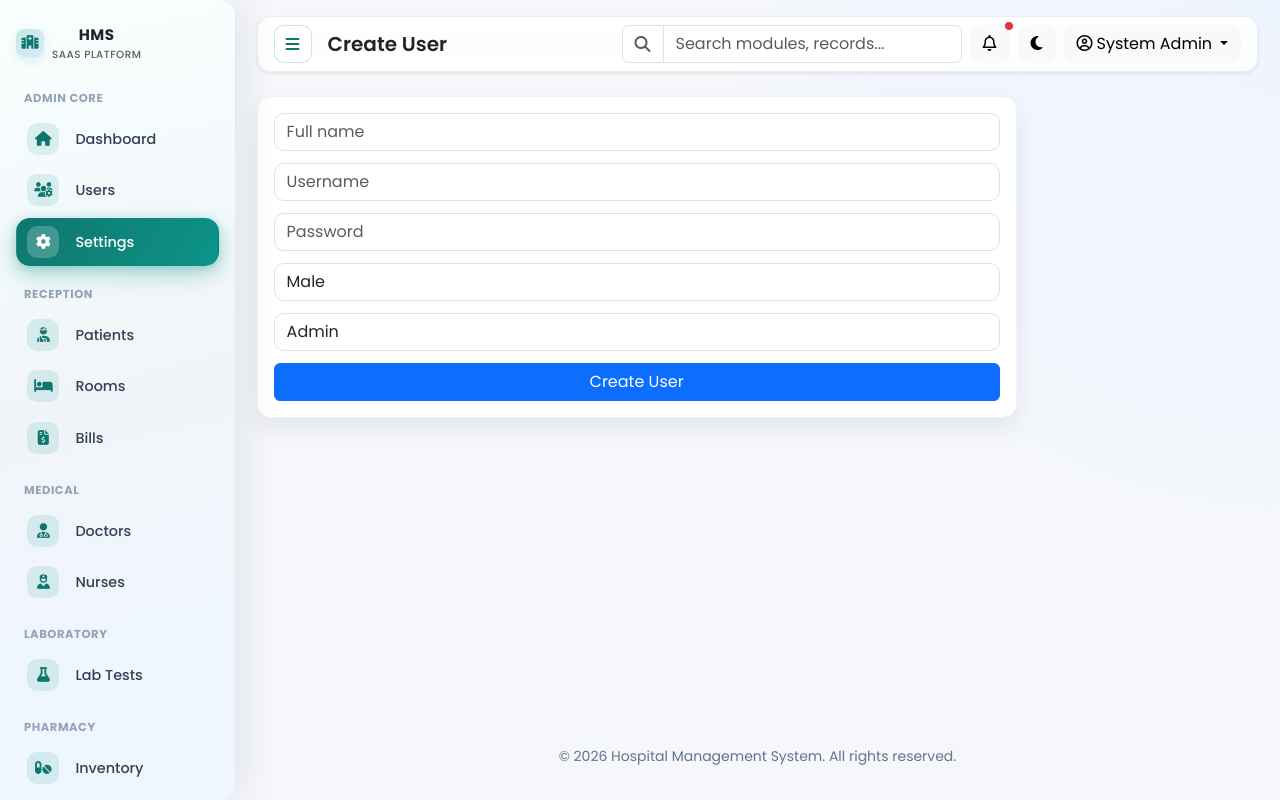
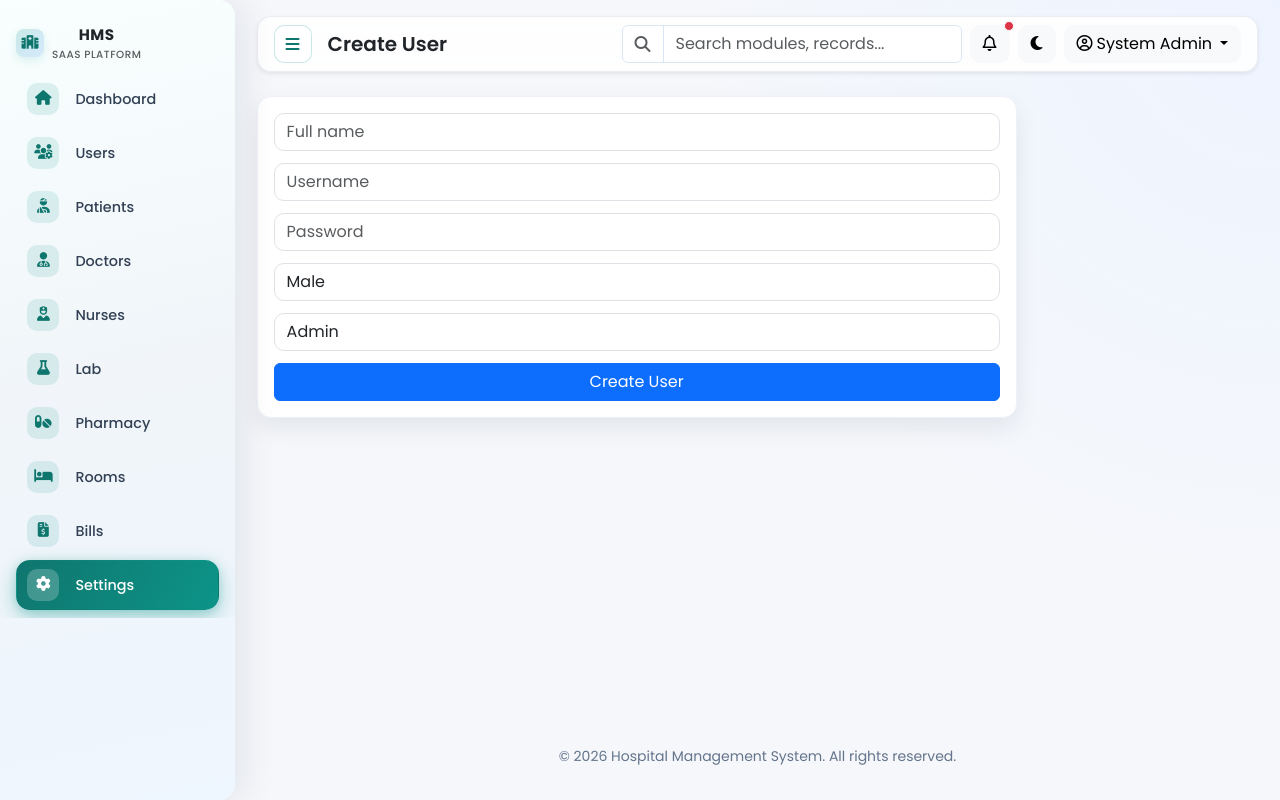
Before and after one commit to usame-ahmed/hospital-management-system, a PHP site: page /admin/create.php in a window 1280 px wide. Run offline with PHP 8.4, Linux system fonts and the light colour scheme; a user stored in the database is signed in.

Commit message:
feat: create dynamic sidebar component with role-based navigation links

```diff
--- a/includes/sidebar.php
+++ b/includes/sidebar.php
@@ -11,25 +11,16 @@ if ($appTitleInitials === '') {
 }
 $links = [
     'admin' => [
-        ['type' => 'header', 'label' => 'Admin Core'],
         ['Dashboard', '/admin/dashboard.php', 'fa-solid fa-house'],
         ['Users', '/admin/users.php', 'fa-solid fa-users-gear'],
-        ['Settings', '/admin/create.php', 'fa-solid fa-cog'],
-
-        ['type' => 'header', 'label' => 'Reception'],
         ['Patients', '/receptionist/view.php', 'fa-solid fa-user-injured'],
+        ['Doctors', '/admin/doctors.php', 'fa-solid fa-user-doctor'],
+        ['Nurses', '/admin/nurses.php', 'fa-solid fa-user-nurse'],
+        ['Lab', '/lab/view.php', 'fa-solid fa-flask'],
+        ['Pharmacy', '/pharmacy/view.php', 'fa-solid fa-pills'],
         ['Rooms', '/admissions/view.php', 'fa-solid fa-bed'],
         ['Bills', '/billing/view.php', 'fa-solid fa-file-invoice-dollar'],
-
-        ['type' => 'header', 'label' => 'Medical'],
-        ['Doctors', '/admin/doctors.php', 'fa-solid fa-user-doctor'],
-        ['Nurses', '/admin/nurses.php', 'fa-solid fa-user-nurse'],
-
-        ['type' => 'header', 'label' => 'Laboratory'],
-        ['Lab Tests', '/lab/view.php', 'fa-solid fa-flask'],
-
-        ['type' => 'header', 'label' => 'Pharmacy'],
-        ['Inventory', '/pharmacy/view.php', 'fa-solid fa-pills'],
+        ['Settings', '/admin/create.php', 'fa-solid fa-cog'],
     ],
     'receptionist' => [
         ['Dashboard', '/receptionist/dashboard.php', 'fa-solid fa-house'],
@@ -79,13 +70,7 @@ $links = [
             </div>
         </div>
         <nav class="sidebar-nav-scroll nav nav-pills flex-column gap-1 px-3 flex-grow-1" aria-label="Main navigation">
-            <?php foreach ($links[$role] ?? [] as $item): ?>
-                <?php if (isset($item['type']) && $item['type'] === 'header'): ?>
-                    <div class="sidebar-heading text-uppercase mt-3 mb-1 px-2" style="font-size: 0.72rem; font-weight: 700; color: #94a3b8; letter-spacing: 0.05em;">
-                        <?= e($item['label']) ?>
-                    </div>
-                <?php else: ?>
-                    <?php [$label, $path, $icon] = $item; ?>
+            <?php foreach ($links[$role] ?? [] as [$label, $path, $icon]): ?>
                 <?php $isActive = str_contains($currentPath, $path); ?>
                 <a class="nav-link sidebar-nav-link d-flex flex-nowrap align-items-center gap-3 <?= $isActive ? 'active' : '' ?>"
                    href="<?= BASE_URL . $path ?>"
@@ -93,7 +78,6 @@ $links = [
                     <span class="nav-icon flex-shrink-0" aria-hidden="true"><i class="<?= e($icon) ?>"></i></span>
                     <span class="sidebar-link-text flex-grow-1 min-w-0 text-truncate"><?= e($label) ?></span>
                 </a>
-                <?php endif; ?>
             <?php endforeach; ?>
         </nav>
 
```
Lines whose indentation alone changed are shown as unchanged.
